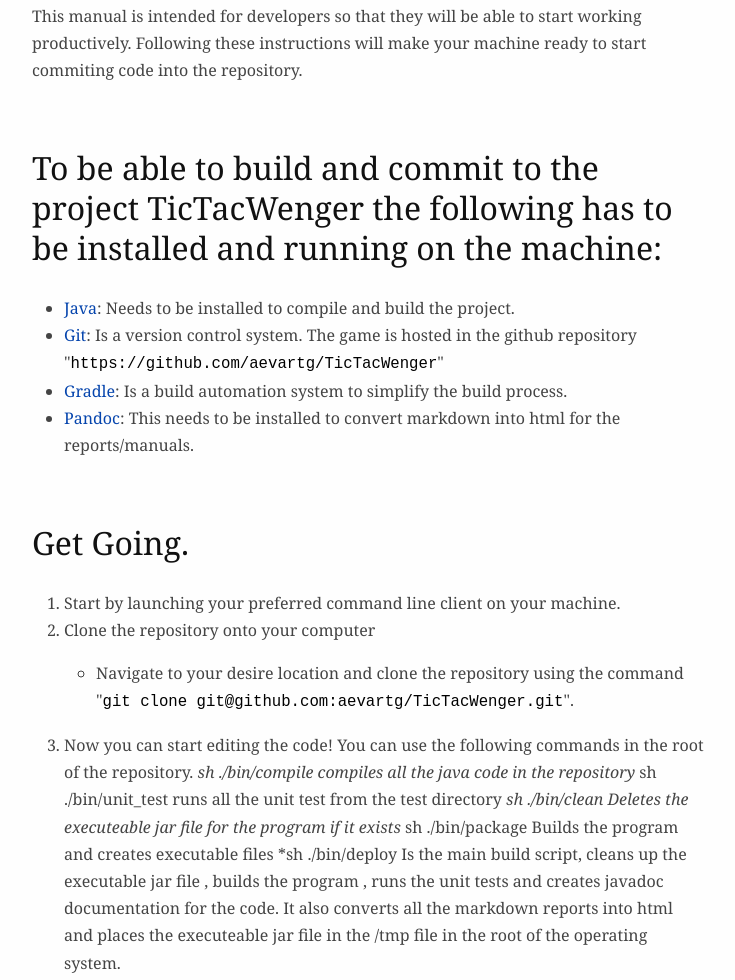
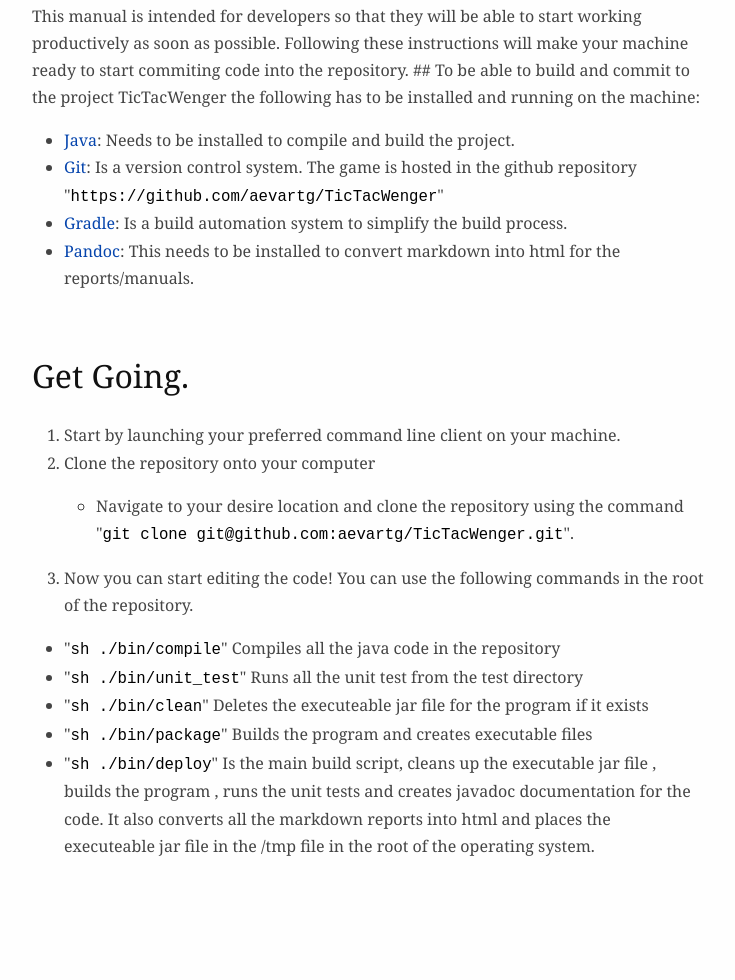
Before and after one commit to aevartg/TicTacWenger, a plain HTML site: page docs/reports/DevelopmentManual.html in a window 1280 px wide. Shown: the part 274-1254 px from the top of the page, without its empty margins (272-1007 px from the left). After the commit the page ends 1166 px from the top, so only its background shows below. Drawn offline with Linux system fonts and the light colour scheme.

Commit message:
websites updated

```diff
--- a/docs/reports/DevelopmentManual.html
+++ b/docs/reports/DevelopmentManual.html
@@ -11,8 +11,7 @@
 <body>
 <h1 id="development-manual">Development manual</h1>
 <h2 id="introduction">Introduction:</h2>
-<p>This manual is intended for developers so that they will be able to start working productively. Following these instructions will make your machine ready to start commiting code into the repository.</p>
-<h2 id="to-be-able-to-build-and-commit-to-the-project-tictacwenger-the-following-has-to-be-installed-and-running-on-the-machine">To be able to build and commit to the project TicTacWenger the following has to be installed and running on the machine:</h2>
+<p>This manual is intended for developers so that they will be able to start working productively as soon as possible. Following these instructions will make your machine ready to start commiting code into the repository. ## To be able to build and commit to the project TicTacWenger the following has to be installed and running on the machine:</p>
 <ul>
 <li><a href="https://www.java.com/en/download/">Java</a>: Needs to be installed to compile and build the project.</li>
 <li><a href="https://git-scm.com/book/en/v2/Getting-Started-Installing-Git">Git</a>: Is a version control system. The game is hosted in the github repository &quot;<code>https://github.com/aevartg/TicTacWenger</code>&quot;</li>
@@ -26,7 +25,14 @@
 <ul>
 <li>Navigate to your desire location and clone the repository using the command &quot;<code>git clone git@github.com:aevartg/TicTacWenger.git</code>&quot;.</li>
 </ul></li>
-<li><p>Now you can start editing the code! You can use the following commands in the root of the repository. <em>sh ./bin/compile compiles all the java code in the repository </em>sh ./bin/unit_test runs all the unit test from the test directory <em>sh ./bin/clean Deletes the executeable jar file for the program if it exists </em>sh ./bin/package Builds the program and creates executable files *sh ./bin/deploy Is the main build script, cleans up the executable jar file , builds the program , runs the unit tests and creates javadoc documentation for the code. It also converts all the markdown reports into html and places the executeable jar file in the /tmp file in the root of the operating system.</p></li>
+<li>Now you can start editing the code! You can use the following commands in the root of the repository.</li>
 </ol>
+<ul>
+<li>&quot;<code>sh ./bin/compile</code>&quot; Compiles all the java code in the repository</li>
+<li>&quot;<code>sh ./bin/unit_test</code>&quot; Runs all the unit test from the test directory</li>
+<li>&quot;<code>sh ./bin/clean</code>&quot; Deletes the executeable jar file for the program if it exists</li>
+<li>&quot;<code>sh ./bin/package</code>&quot; Builds the program and creates executable files</li>
+<li>&quot;<code>sh ./bin/deploy</code>&quot; Is the main build script, cleans up the executable jar file , builds the program , runs the unit tests and creates javadoc documentation for the code. It also converts all the markdown reports into html and places the executeable jar file in the /tmp file in the root of the operating system.</li>
+</ul>
 </body>
 </html>
```
Also changed, not shown: docs/reports/AdministrationManual.html (+1 -1 lines).
